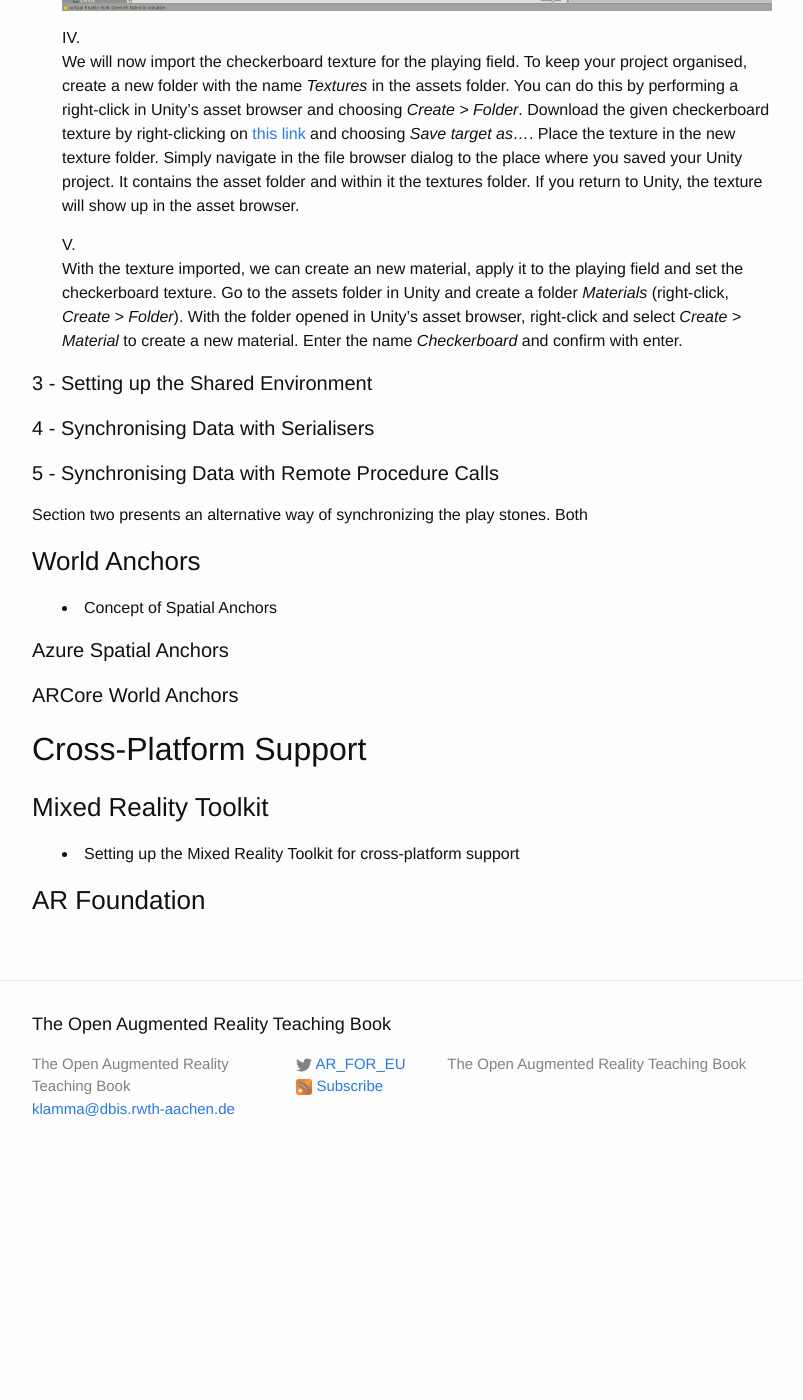
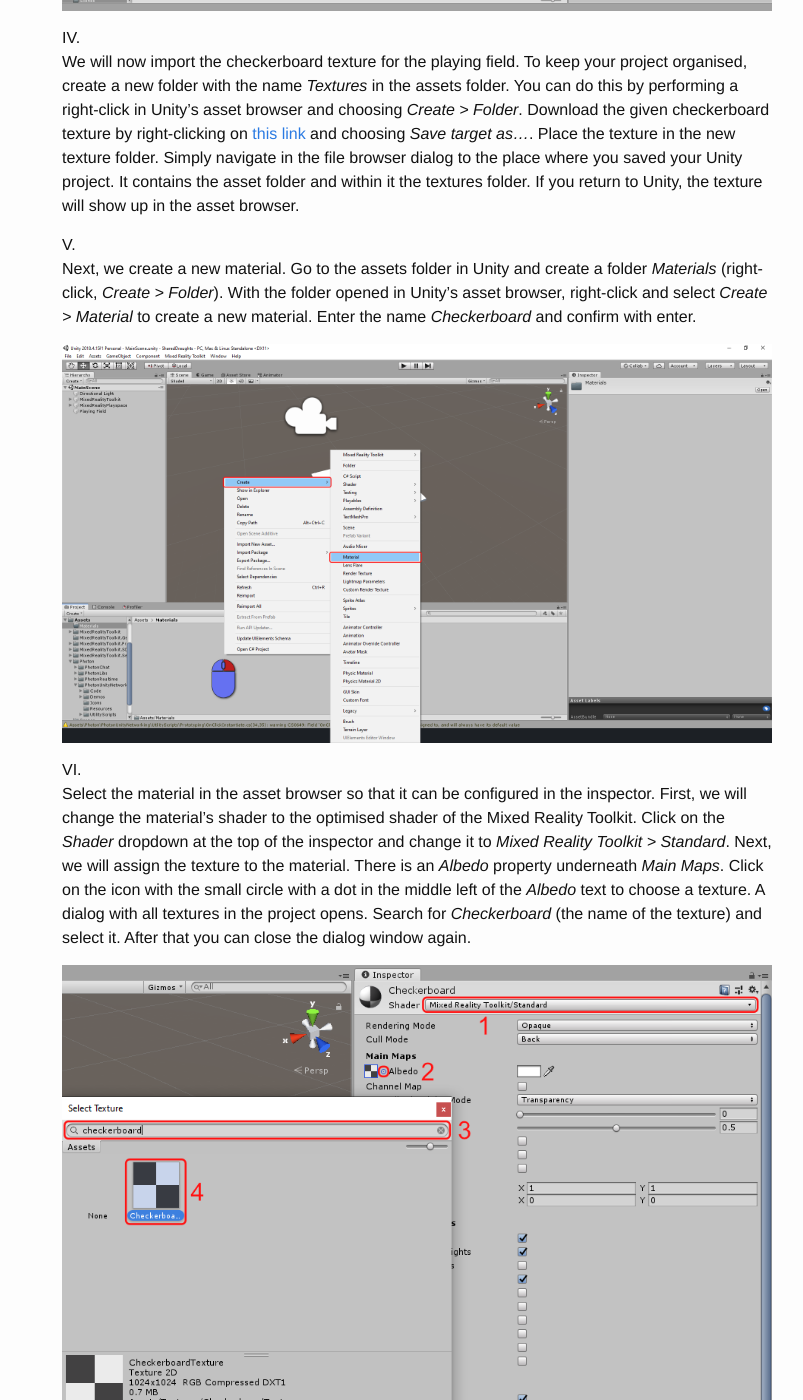
Before and after one commit to klamma/ar-for-eu-book, a Jekyll site: the page built from _pages/chapters/sharing.md, in a window 1280 px wide and 1400 px high, scrolled down 10372 px. Shown: the whole window, without its empty margins (238-1041 px from the left). Built offline with Jekyll 4.4.1, drawn with Linux system fonts in a browser that asks for light colours; nearby versions of some CDN libraries; before the commit the page ends 11552 px from its top, so only the background shows below that; some of the changed text lies outside the part shown.

Commit message:
continued sharing exercise

```diff
--- a/_pages/chapters/sharing.md
+++ b/_pages/chapters/sharing.md
@@ -209,11 +209,39 @@
    It contains the asset folder and within it the textures folder.
    If you return to Unity, the texture will show up in the asset browser.
 
-5. With the texture imported, we can create an new material, apply it to the playing field and set the checkerboard texture.
+5. Next, we create a new material.
    Go to the assets folder in Unity and create a folder *Materials* (right-click, *Create > Folder*).
    With the folder opened in Unity's asset browser, right-click and select *Create > Material* to create a new material.
    Enter the name *Checkerboard* and confirm with enter.
 
+   ![Create Material]({{pathToRoot}}/assets/figures/sharing/sharingExercise/CreateMaterial.png)
+
+6. Select the material in the asset browser so that it can be configured in the inspector.
+   First, we will change the material's shader to the optimised shader of the Mixed Reality Toolkit.
+   Click on the *Shader* dropdown at the top of the inspector and change it to *Mixed Reality Toolkit > Standard*.
+   Next, we will assign the texture to the material.
+   There is an *Albedo* property underneath *Main Maps*.
+   Click on the icon with the small circle with a dot in the middle left of the *Albedo* text to choose a texture.
+   A dialog with all textures in the project opens.
+   Search for *Checkerboard* (the name of the texture) and select it.
+   After that you can close the dialog window again.
+
+   ![Assign Texture]({{pathToRoot}}/assets/figures/sharing/sharingExercise/AssignTexture.png)
+
+7. Apply the material to the playing field object by dragging and dropping it from the asset browser onto the GameObject.
+
+   ![Assign Material]({{pathToRoot}}/assets/figures/sharing/sharingExercise/AssignMaterial.png)
+
+8. Draughts is played on a chess board which has 8 by 8 fields.
+   At the moment we only have a 2 by 2 board.
+   We can change this by increasing the texture's tiling factor in the material's settings to 4 for X and Y.
+
+   ![Change Tiling Factor]({{pathToRoot}}/assets/figures/sharing/sharingExercise/ChangeTilingFactor.png)
+
+9. We now have a playing field but we still need the game pieces.
+   They can be created with cylinders.
+   In the top menu, select *GameObject > 3D Object > Cylinder*.
+   Scale the cylinder to (0.08, 0.01, 0.08) so that it fits onto one field of the playing field.
 
 #### 3 - Setting up the Shared Environment
 
```
Also changed, not shown: assets/figures/sharing/sharingExercise/AssignMaterial.png (added), assets/figures/sharing/sharingExercise/AssignTexture.png (added), assets/figures/sharing/sharingExercise/ChangeTilingFactor.png (added), assets/figures/sharing/sharingExercise/CreateMaterial.png (added), assets/figures/sharing/sharingExercise/PlayingField.png.
